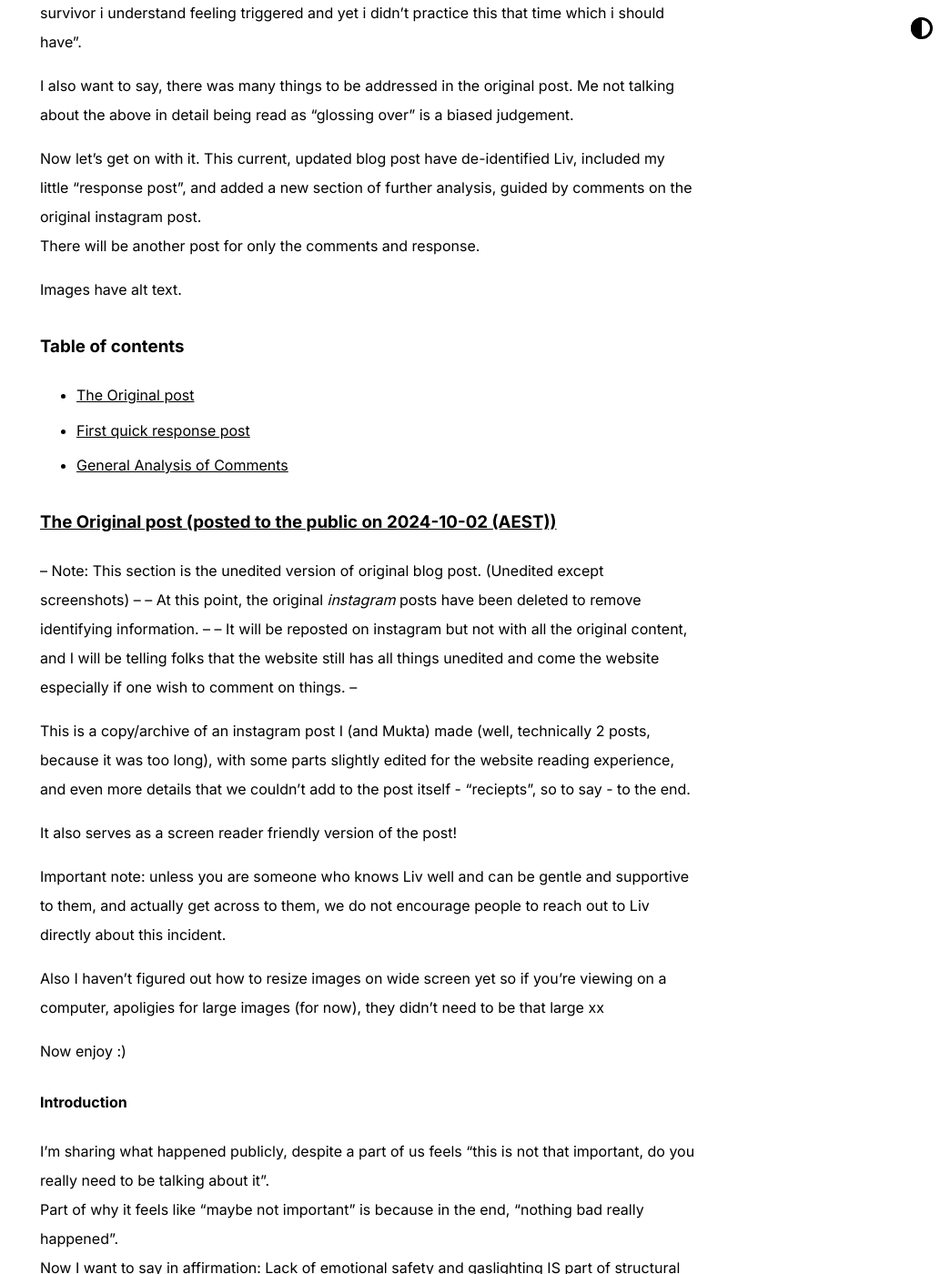
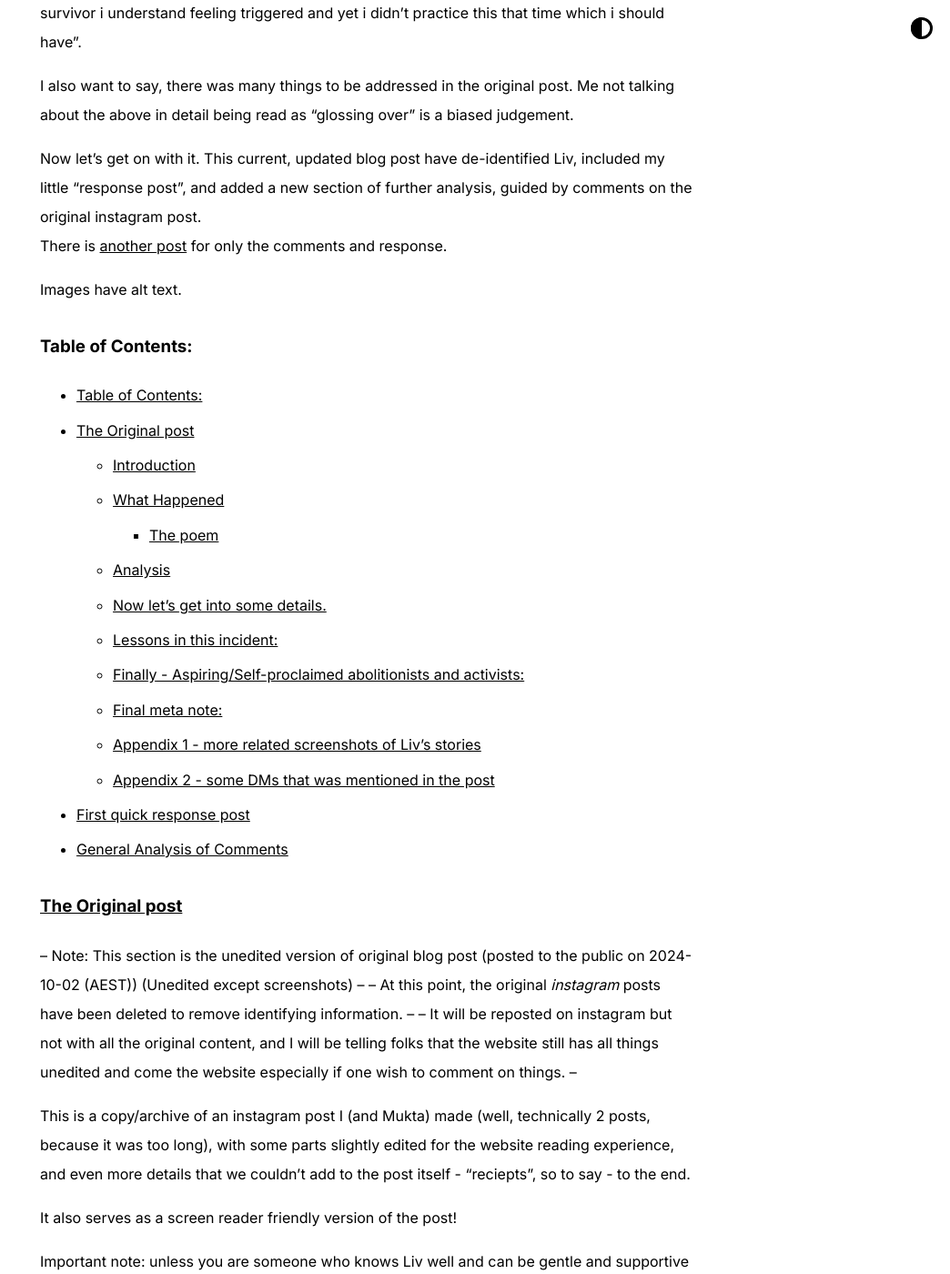
Before and after one commit to phosfuldev/phos_website, a Jekyll site: the page built from _posts/2024-10-02-public-acknowledgement-about-Liv-and-Mukta.md, in a window 1280 px wide and 1400 px high, scrolled down 593 px. Shown: the whole window at 91% size, without its empty margins (236-1280 px from the left). Built offline with Jekyll 4.4.1, drawn with Linux system fonts in a browser that asks for light colours; some of the changed text lies outside the part shown.

Commit message:
technical stuff

```diff
--- a/_posts/2024-10-02-public-acknowledgement-about-Liv-and-Mukta.md
+++ b/_posts/2024-10-02-public-acknowledgement-about-Liv-and-Mukta.md
@@ -15,20 +15,19 @@ Mukta said in comments "And yes I should have asked or given a warning/note at l
 I also want to say, there was many things to be addressed in the original post. Me not talking about the above in detail being read as "glossing over" is a biased judgement.
 
 Now let's get on with it. This current, updated blog post have de-identified Liv, included my little "response post", and added a new section of further analysis, guided by comments on the original instagram post.
-There will be another post for only the comments and response.
+There is [another post](https://phosworld.xyz/public-acknowledgement-about-liv-and-mukta-documenting-and-responding-to-comments) for only the comments and response.
 
 Images have alt text.
 
 
-### Table of contents
-- [The Original post](#original-post)
-- [First quick response post](#first-quick-response-post)
-- [General Analysis of Comments](#gen-analysis-of-comments)
+### Table of Contents:
+* This will become a table of contents
+{:toc}
 
 
-### [The Original post (posted to the public on 2024-10-02 (AEST))](#original_post)
+### [The Original post](#original-post)
 
--- Note: This section is the unedited version of original blog post. (Unedited except screenshots) --
+-- Note: This section is the unedited version of original blog post (posted to the public on 2024-10-02 (AEST)) (Unedited except screenshots) --
 -- At this point, the original *instagram* posts have been deleted to remove identifying information. --
 -- It will be reposted on instagram but not with all the original content, and I will be telling folks that the website still has all things unedited and come the website especially if one wish to comment on things. --
 
@@ -122,7 +121,7 @@ tell y'all
 I'd never be so gentle
 never take it slow
 
-##### (end)
+**(end)**
 
 (Can I just say, damn the more I read this poem the more I fall in love with it...)
 
@@ -373,7 +372,7 @@ In chronological order, including the one posted already in main article.
 
 I did also send another message that's like "I'm going to sleep now so I may reply late" in the same day, and a few days later another message asking if Liv still wants to talk. I don't know when I was blocked so I don't know if they saw those messages.
 
-
+<br>
 
 
 ### [First quick response post](#first-quick-response-post)
@@ -471,7 +470,7 @@ I'm glad some communication came from the original post, so that now we can addr
 -- the end! --
 
 
-### [General Analysis of comments](#gen-analysis-of-comments)
+### [General Analysis of Comments](#gen-analysis-of-comments)
 
 These general analysis is here because it may be helpful to ANYONE. It's anything that didn't fit into the "quick post"/previous section, as I wanted to get the most important parts out as soon as possible.
 
```
Also changed, not shown: _posts/2024-10-05-public-acknowledgement-about-Liv-and-Mukta;-documenting-and-responding-to-comments.md (renamed from _posts/2024-10-05-public-acknowledgement-about-Liv-and-Mukta;-documenting-and-responding-to-comments copy.md).
